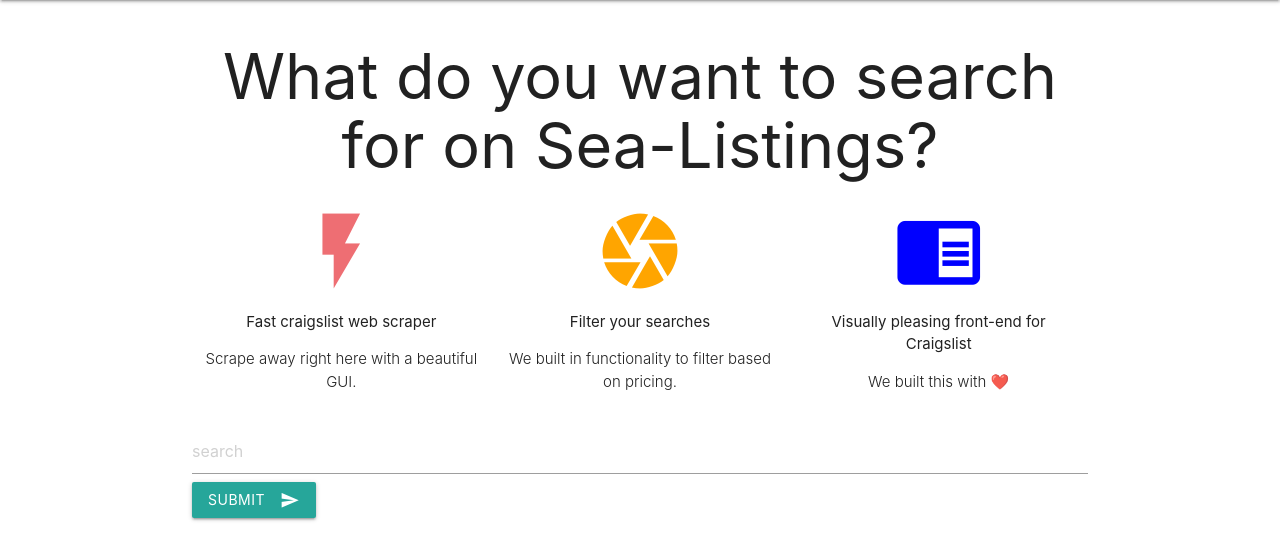
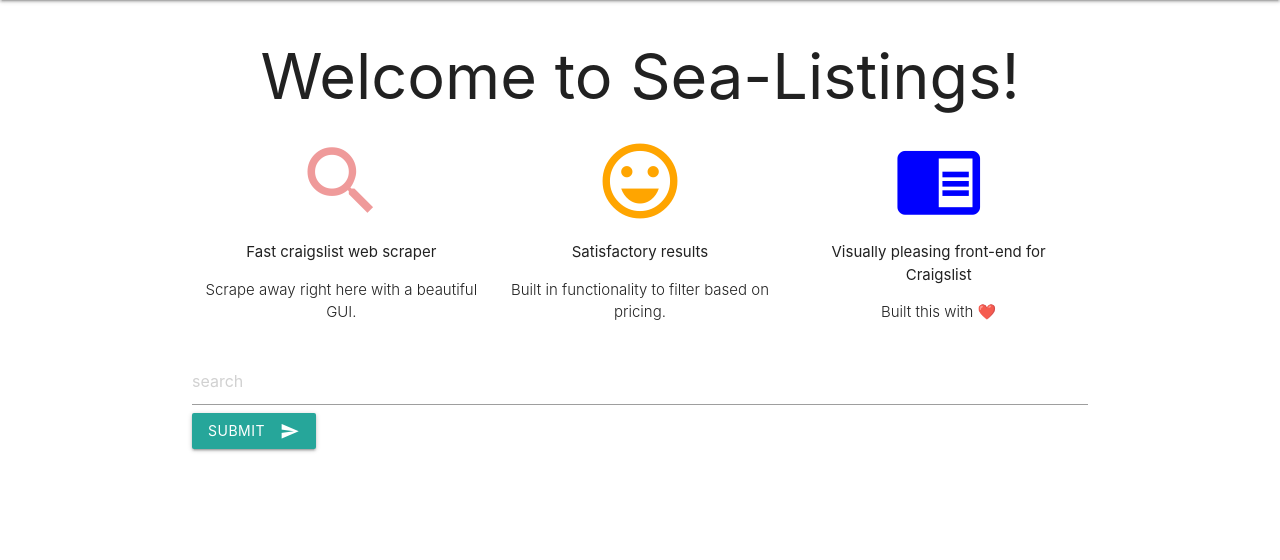
Before and after one commit to njch5/Sea-Listings, a Django app: page / in a window 1280 px wide. Shown: the part 64-624 px from the top of the page. Run offline with Django 3.2, Linux system fonts and the light colour scheme.

Commit message:
Edited CSS

```diff
--- a/sea_listings/templates/base.html
+++ b/sea_listings/templates/base.html
@@ -21,13 +21,13 @@
       </div>
     </nav>
     <div class="container">
-    <h1 style="text-align: center">What do you want to search for on Sea-Listings?</h1>
+    <h1 style="text-align: center">Welcome to Sea-Listings!</h1>
     <!-- Using flexbox to contain each element -->
     <div class="row">
         <div class="col s4">
             <!-- Promo Content 1 goes here -->
             <div class="center">
-                <i class="large material-icons" style="color: #EE6E73">flash_on</i>
+                <i class="large material-icons" style="color: #ef9a9a">search</i>
                 <p>Fast craigslist web scraper</p>
                 <p class="light center">Scrape away right here with a beautiful GUI.</p>
             </div>
@@ -36,9 +36,9 @@
         <div class="col s4">
           <!-- Promo Content 2 goes here -->
           <div class="center">
-              <i class="large material-icons" style="color: orange">camera</i>
-              <p>Filter your searches</p>
-              <p class="light center">We built in functionality to filter based on pricing.</p>
+              <i class="large material-icons" style="color: orange">sentiment_very_satisfied</i>
+              <p>Satisfactory results</p>
+              <p class="light center">Built in functionality to filter based on pricing.</p>
           </div>
       </div>
 
@@ -47,7 +47,7 @@
         <div class="center">
             <i class="large material-icons" style="color: blue">chrome_reader_mode</i>
             <p>Visually pleasing front-end for Craigslist</p>
-            <p class="light center">We built this with ❤️</p>
+            <p class="light center">Built this with ❤️</p>
         </div>
       </div>
     </div>
```
